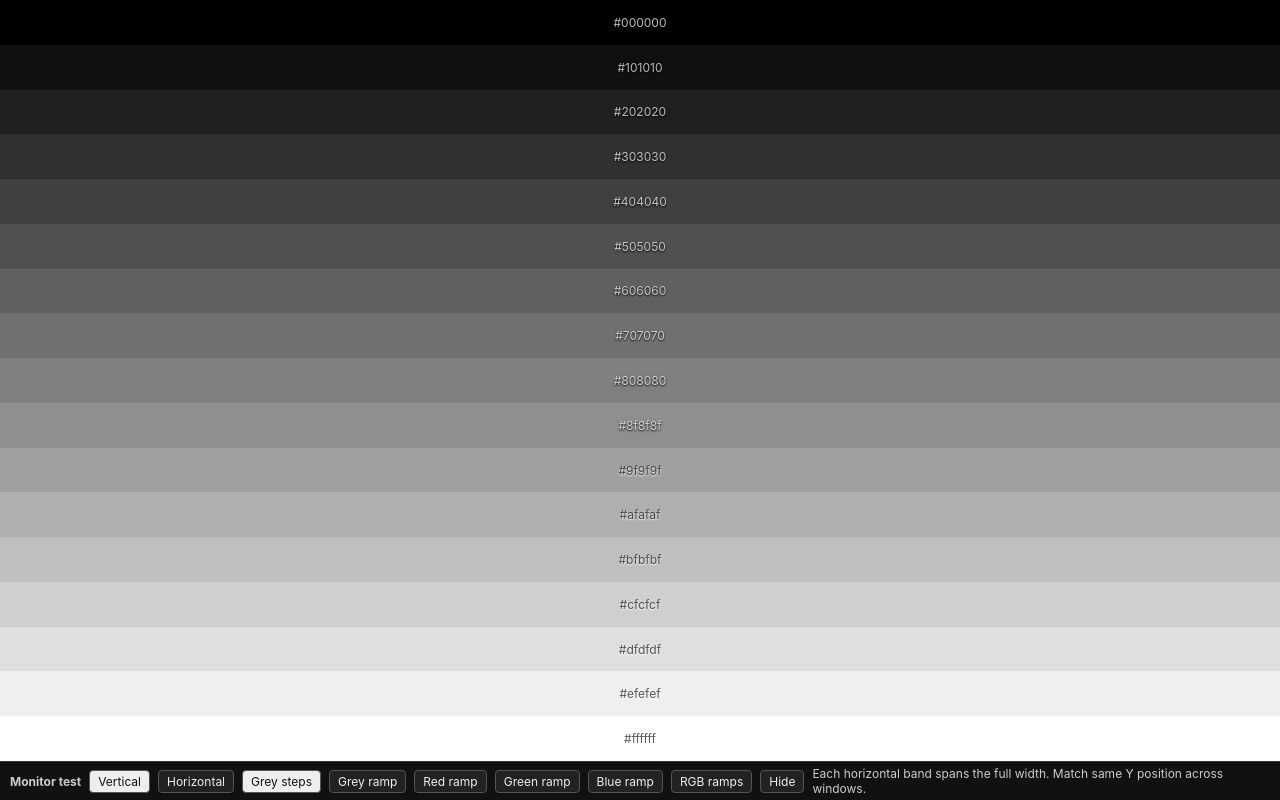
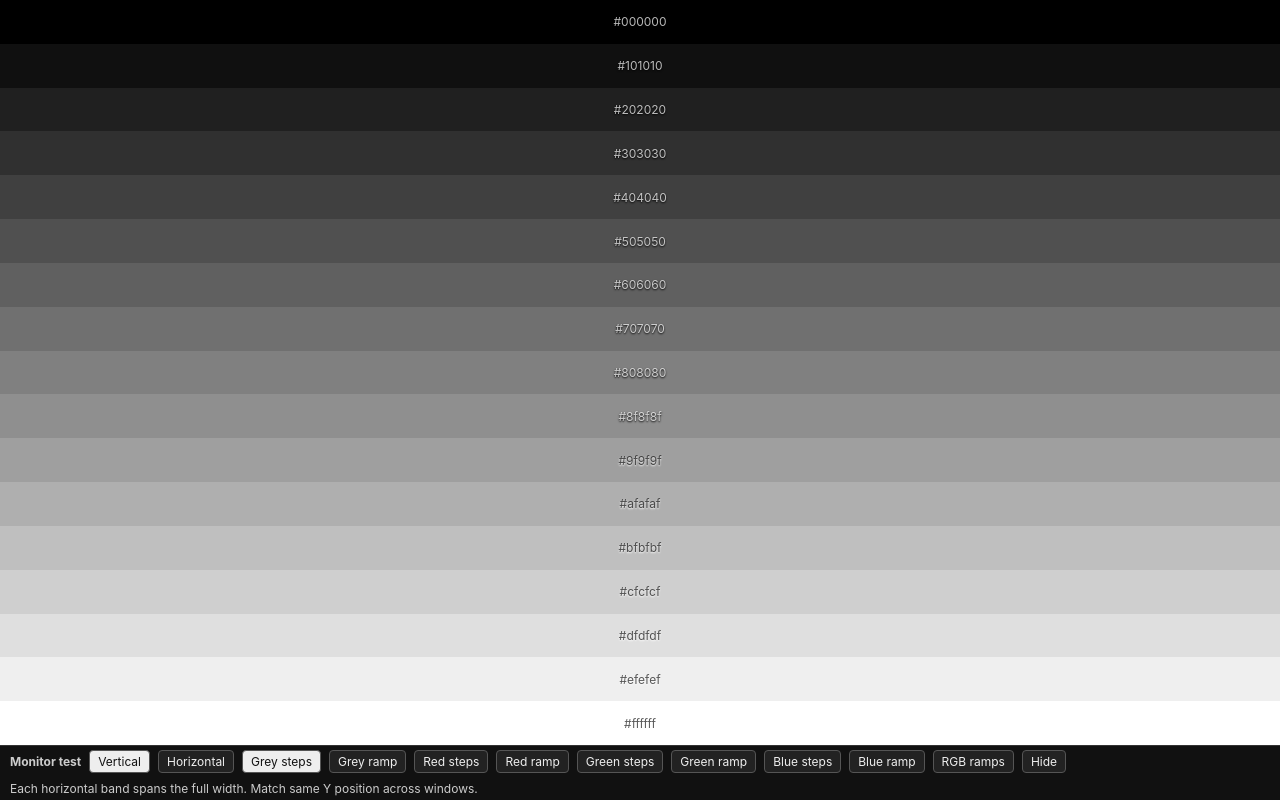
Before and after one commit to al-beton/monitor-calibrator-site, a plain HTML site: page index.html in a window 1280 px wide. Drawn offline with Linux system fonts and the light colour scheme.

Commit message:
Add RGB channel step modes

```diff
--- a/index.html
+++ b/index.html
@@ -152,6 +152,9 @@
 <body data-orientation="vertical">
   <main>
     <section id="greys" class="steps" data-panel="greys"></section>
+    <section id="redSteps" class="steps hidden" data-panel="red-steps"></section>
+    <section id="greenSteps" class="steps hidden" data-panel="green-steps"></section>
+    <section id="blueSteps" class="steps hidden" data-panel="blue-steps"></section>
     <section class="ramp grey-ramp hidden" data-panel="grey-ramp"></section>
     <section class="ramp red-ramp hidden" data-panel="red-ramp"></section>
     <section class="ramp green-ramp hidden" data-panel="green-ramp"></section>
@@ -169,8 +172,11 @@
     <button data-orientation="horizontal" aria-pressed="false">Horizontal</button>
     <button data-mode="greys" aria-pressed="true">Grey steps</button>
     <button data-mode="grey-ramp" aria-pressed="false">Grey ramp</button>
+    <button data-mode="red-steps" aria-pressed="false">Red steps</button>
     <button data-mode="red-ramp" aria-pressed="false">Red ramp</button>
+    <button data-mode="green-steps" aria-pressed="false">Green steps</button>
     <button data-mode="green-ramp" aria-pressed="false">Green ramp</button>
+    <button data-mode="blue-steps" aria-pressed="false">Blue steps</button>
     <button data-mode="blue-ramp" aria-pressed="false">Blue ramp</button>
     <button data-mode="rgb-ramps" aria-pressed="false">RGB ramps</button>
     <button id="hideUi">Hide</button>
@@ -178,22 +184,45 @@
   </footer>
 
   <script>
-    const greys = document.querySelector('#greys');
     const orientationHint = document.querySelector('#orientationHint');
     const orientationHints = {
       vertical: 'Each horizontal band spans the full width. Match same Y position across windows.',
       horizontal: 'Each vertical band spans the full height. Match same X position across windows.'
     };
+    const stepPanels = [
+      { selector: '#greys', channels: ['value', 'value', 'value'] },
+      { selector: '#redSteps', channels: ['value', 0, 0] },
+      { selector: '#greenSteps', channels: [0, 'value', 0] },
+      { selector: '#blueSteps', channels: [0, 0, 'value'] }
+    ];
 
-    for (let i = 0; i <= 16; i += 1) {
-      const value = Math.round((i / 16) * 255);
-      const hex = value.toString(16).padStart(2, '0');
-      const div = document.createElement('div');
-      div.className = `step ${value > 150 ? 'light' : ''}`;
-      div.style.background = `#${hex}${hex}${hex}`;
-      div.textContent = `#${hex}${hex}${hex}`;
-      greys.appendChild(div);
+    function hexChannel(value) {
+      return value.toString(16).padStart(2, '0');
     }
+
+    function channelValue(channel, value) {
+      return channel === 'value' ? value : channel;
+    }
+
+    function luminance(red, green, blue) {
+      return (0.299 * red) + (0.587 * green) + (0.114 * blue);
+    }
+
+    function renderSteps({ selector, channels }) {
+      const panel = document.querySelector(selector);
+      for (let i = 0; i <= 16; i += 1) {
+        const value = Math.round((i / 16) * 255);
+        const [red, green, blue] = channels.map((channel) => channelValue(channel, value));
+        const hex = `#${hexChannel(red)}${hexChannel(green)}${hexChannel(blue)}`;
+        const div = document.createElement('div');
+        div.className = `step ${luminance(red, green, blue) > 150 ? 'light' : ''}`;
+        div.style.background = hex;
+        div.textContent = hex;
+        panel.appendChild(div);
+      }
+    }
+
+    stepPanels.forEach(renderSteps);
 
     document.querySelectorAll('button[data-mode]').forEach((button) => {
       button.addEventListener('click', () => {
```
Also changed, not shown: 1 other file.
